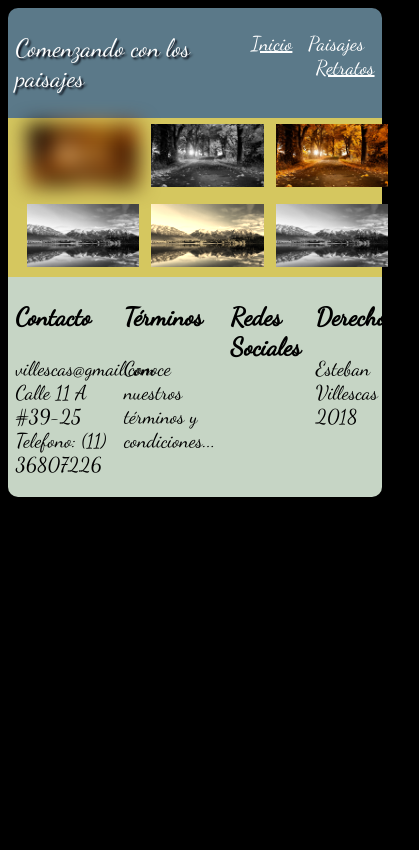
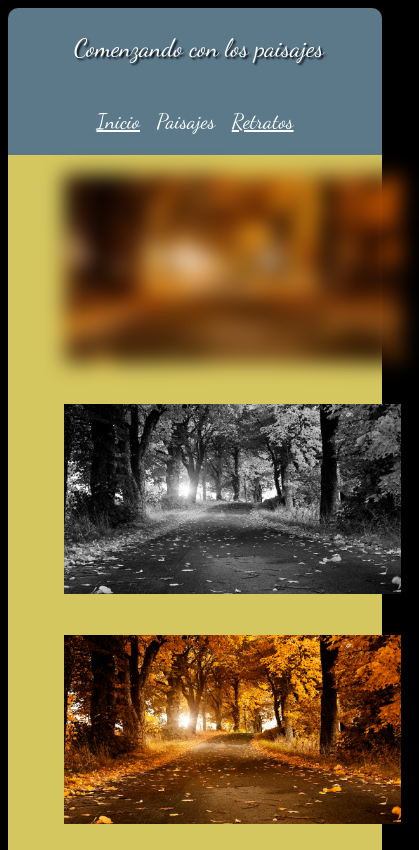
Before and after one commit to villescas/TPModulo2, a plain HTML site: page html/paisajes.html in a window 390 px wide. Shown: the top 850 px of the page, 419 px wide, since content can reach past the window. Drawn offline with Linux system fonts and the light colour scheme.

Commit message:
Finalizacion Media Query
Finalización de version mobile con Media queries de todas las paginas, y finalizados detalles. Hace falta animación de apertura de paginas.

```diff
--- a/css/estilos.css
+++ b/css/estilos.css
@@ -81,7 +81,9 @@ a{
   font-size: 25px;
   font-weight: bold;
 }
-
+.redes{
+  font-size: 18px;
+}
 footer [class^="Columna"]{
   width: 25%;
   margin: 0 2%;
--- a/css/hojas.css
+++ b/css/hojas.css
@@ -77,7 +77,37 @@ picture [class^="Imagen"] {
   font-size: 25px;
   font-weight: bold;
   }
+.redes{
+  font-size: 18px;
+}
 footer [class^="Columna"]{
   width: 25%;
   margin: 0 2%;
 }
+@media (max-width:900px) {
+  header{
+    display: Flex;
+    flex-direction: column;
+    text-align: center;
+    font-size: 26px;
+  }
+  .Vinculos{
+    text-align: center;
+    margin: 0;
+    Font-size: 21px;
+    padding: 0;
+  }
+  .Fila1, .Fila2 {
+    display: flex;
+    flex-direction: column;
+  }
+  footer [class^="Columna"]{
+    width: 100%;
+    margin: 0;
+  }
+  footer{
+    display: flex;
+    flex-direction: column;
+    padding-left: 10%;
+  }
+}
--- a/html/paisajes.html
+++ b/html/paisajes.html
@@ -63,6 +63,12 @@
 				</div>
 				<div class="Columna3">
 					<p class="PDP">Redes Sociales</p>
+					<p class="redes">
+						Comparte en nuestras redes:<br>
+						<img src="../iconos/Facebook.png" alt="facebook"> Comenzando Fotografia<br>
+						<img src="../iconos/Instagram.png" alt="instagram"> @ComenzandoFotografia<br>
+						<img src="../iconos/Twitter.png" alt="twitter"> ComenzandoFotografia
+					</p>
 				</div>
 				<div class="Columna4">
 					<p class="PDP">Derechos</p>
```
Also changed, not shown: html/retratos.html (+6 -0 lines), index.html (+6 -0 lines), iconos/Facebook.png (added), iconos/Instagram.png (added), iconos/Twitter.png (added).
